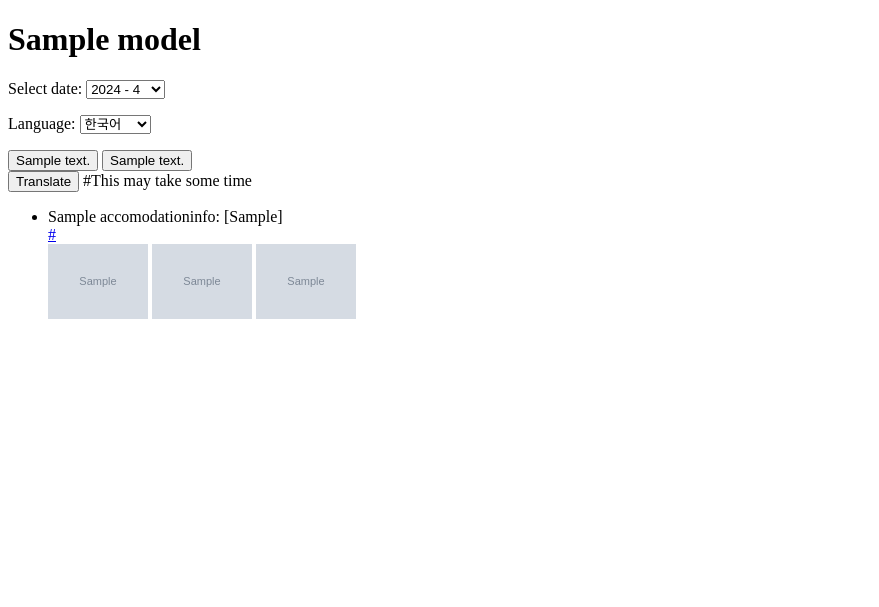
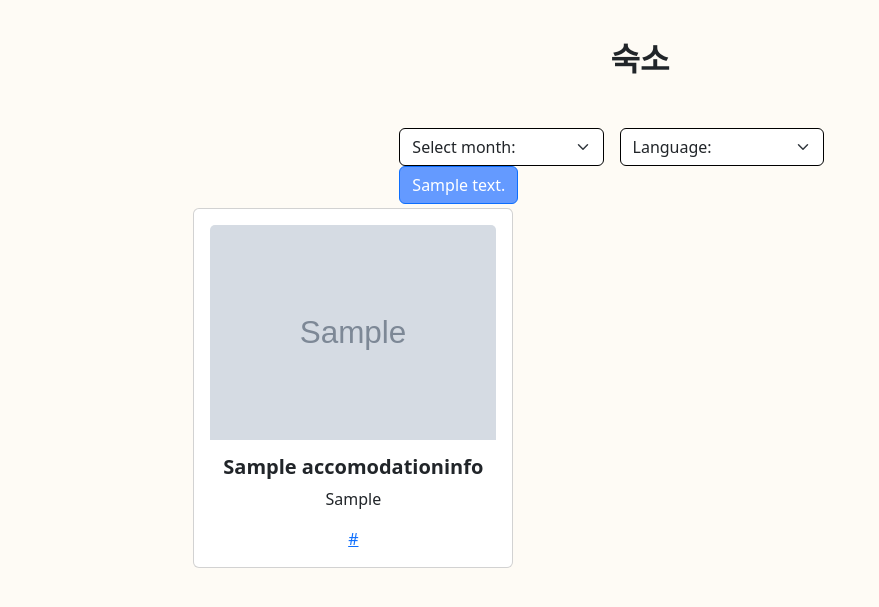
Before and after one commit to Devcourse-Hello-Korea/Hello-Korea, a Django app: template GyeongJu/templates/GyeongJu/accomodation_index.html in a window 1280 px wide. Shown: the top 607 px of the page, without its empty margins (0-879 px from the left). Run offline with Django 5.2, Linux system fonts and the light colour scheme; the template is opened without the code that fills it: values that come from a table or form of the project are taken from there, others are empty; tables that the repository leaves empty hold one stand-in row (values such as "Sample post"); grey boxes marked "Sample" are stand-in pictures.

Commit message:
feat: 숙소 데이터 시각화 코드 추가

```diff
--- a/GyeongJu/templates/GyeongJu/accomodation_index.html
+++ b/GyeongJu/templates/GyeongJu/accomodation_index.html
@@ -1,18 +1,111 @@
 <!DOCTYPE html>
 <html>
 <head>
+    <meta charset="utf-8">
+    <meta name="viewport" content="width=device-width, initial-scale=1">
+    <title>GyeongJu Accomodation</title>
+    <link href="https://cdn.jsdelivr.net/npm/bootstrap@5.3.3/dist/css/bootstrap.min.css" rel="stylesheet" integrity="sha384-QWTKZyjpPEjISv5WaRU9OFeRpok6YctnYmDr5pNlyT2bRjXh0JMhjY6hW+ALEwIH" crossorigin="anonymous">
+    <style>
+        body{
+            background:#FEFBF5;
+        }
+        .korean {
+            text-align:center;
+            padding: 20px 30px;
+            margin-bottom: 60px;
+            width:70vw;
+            margin: 0 auto;
+        }
+        .col-md-4{
+            display: flex;
+            align-items: center;
+            justify-content: center;
+        }
+        h2{
+            font-size: xx-large;
+            font-weight: bolder;
+            text-align: center;
+            margin-top: 40px;
+        }
+
+        .card {
+            margin: 20px 10px 20px 10px;
+            min-width: 20rem;
+            min-height: 12rem;
+        }
+        .card-title {
+            font-weight:700;
+        }
+        .card-img-top{
+            margin-bottom: 15px;
+        }
+        .form_div{
+            width:40vw;
+            margin: 0 auto;
+            height:5vh;
+            margin-top: 50px;
+        }
+        .form-select{
+            float:left;
+            width:40%;
+            border: 1px solid black;
+            margin-left: 3%;
+
+        }
+        .btn{
+            margin-left: 3%;
+            background-color: #649aff;
+        }
+    </style>
 </head>
 <body>
-    <h1>{{ form_data.page_title }}</h1>
-    <form method="post">
+    <h2>숙소</h2>
+    <form method="post" enctype= "multipart/form-data">
         {% csrf_token %}
-        {{ form.as_p }}
-        <button type="submit" name="action" value="search">{{ form_data.search_button_text }}</button>
-        <button type="submit" name="action" value="crawl">{{ form_data.crawl_button_text }}</button>
-        <br>
-        <button type="submit" name="action" value="translate">Translate</button>
-        #This may take some time
+        {% load item %}
+        <div class="form_div">
+            <select class="form-select" name="month">
+                <option selected>Select month:</option>
+                {% for month_choice in form.month %}
+                    <option type="text" value="{{ month_choice|return_value }}">{{ month_choice|return_item }}</option>
+                {% endfor %}
+            </select>
+
+            <select class="form-select" name="Language">
+                <option selected>Language:</option>
+                {% for country_choice in form.country %}
+                    <option value="{{ country_choice|return_value }}">{{ country_choice|return_item }}</option>
+                {% endfor %}
+            </select>
+
+            <button class="btn btn-primary" type="submit" name="action" value="search">{{ form_data.search_button_text }}</button>
+        </div>
     </form>
+
+    {% if data %}
+    <div class="korean">
+            <div class="row">
+                {% for item in data %}
+                <div class= "col-md-4">
+                    <div class="card">
+                    <div class="card-body">
+                        {% if item.img_src1 %}
+                        <img class="card-img-top" src="{{ item.img_src1 }}" alt="{{ item.name }}">
+                        {% endif %}
+                        <h5 class="card-title">{{ item.name }}</h5>
+                        <p class="card-text">{{ item.location }}</p>
+                        <p class="card-text"><a href="{{ item.link }}">{{ form_data.link_text }}</a></p>
+                        </div>
+                    </div>
+                </div>
+            {% endfor %}
+            </div>
+        {% else %}
+        <li>{{ form_data.no_results_text }}</li>
+    {% endif %}
+    </div>
+
+    <!--
     <ul>
         {% if data %}
             {% for item in data %}
@@ -30,5 +123,7 @@
             <li>{{ form_data.no_results_text }}</li>
         {% endif %}
     </ul>
+    -->
+    <script src="https://cdn.jsdelivr.net/npm/bootstrap@5.3.3/dist/js/bootstrap.bundle.min.js" integrity="sha384-YvpcrYf0tY3lHB60NNkmXc5s9fDVZLESaAA55NDzOxhy9GkcIdslK1eN7N6jIeHz" crossorigin="anonymous"> </script>
 </body>
 </html>
```
